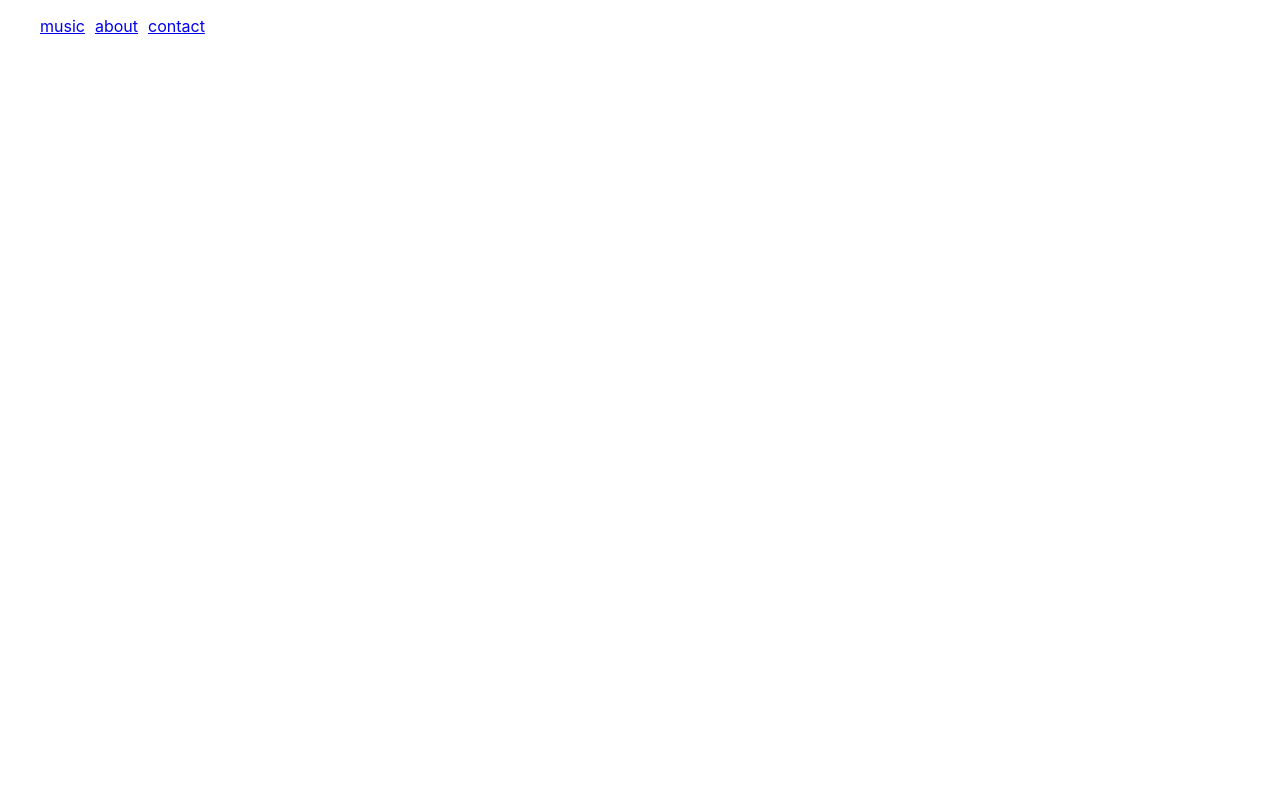
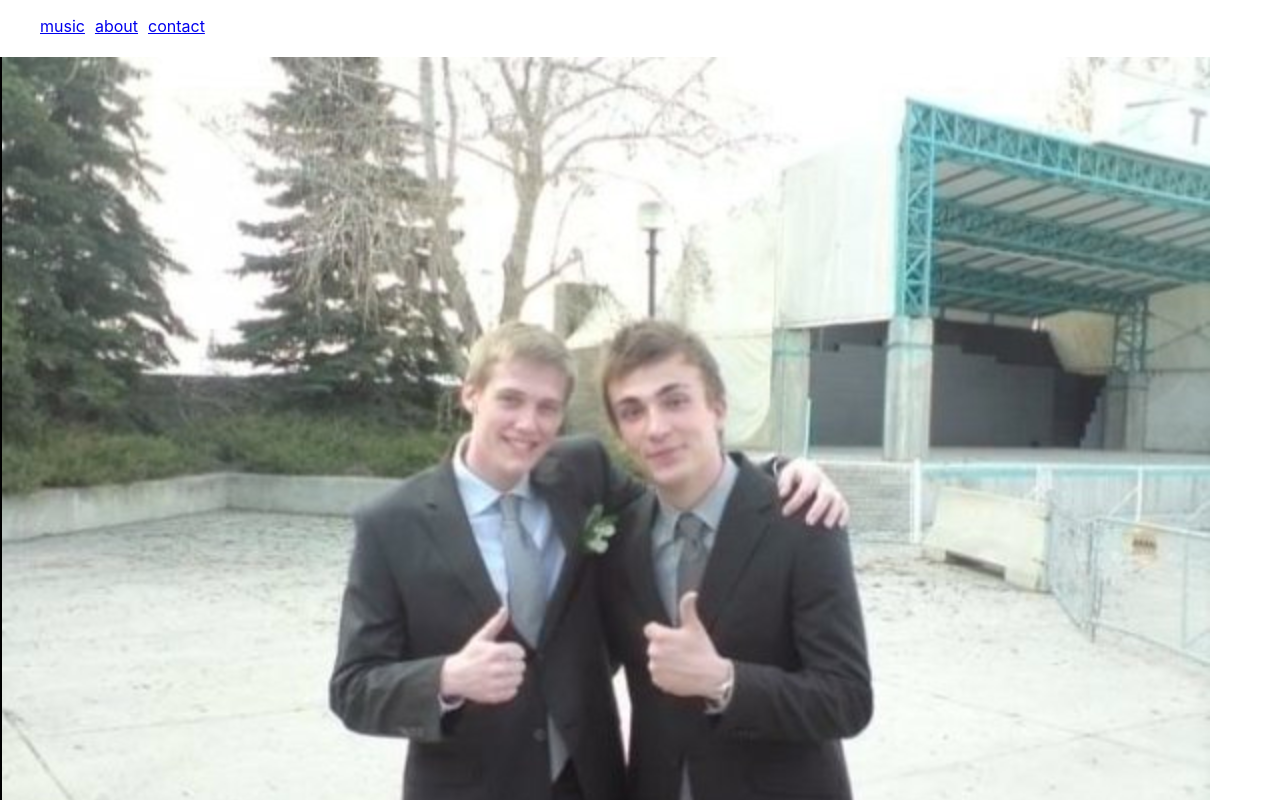
Before and after one commit to Cglowicki/aquatic-soul, a React (Create React App) app: page /about in a window 1280 px wide. Shown: the top 800 px of the page. Built offline with nearby package versions, Linux system fonts and the light colour scheme.

Commit message:
add routes and placeholder content for page links

```diff
--- a/src/App.js
+++ b/src/App.js
@@ -9,11 +9,21 @@ import {
   Redirect,
 } from "react-router-dom";
 
+//pages
+import Music from './pages/Music.jsx';
+import About from './pages/About.jsx';
+import Contact from './pages/Contact.jsx';
+
 function App() {
   return (
     <div className='App'>
       <Router>
         <Nav />
+        <div>
+          <Route exact path='/music' component={Music} />
+          <Route exact path='/about' component={About} />
+          <Route exact path='/contact' component={Contact} />
+        </div>
       </Router>
     </div>
   );
--- /dev/null
+++ b/src/pages/About.jsx
@@ -0,0 +1,11 @@
+import React from 'react';
+import grad from '../assets/photos/grad.png';
+
+
+export default function About() {
+  return (
+    <h1>
+      <img src={grad} alt='Nate and Cam at grad' className='grad-photo'/>
+    </h1>
+  );
+};
--- /dev/null
+++ b/src/pages/Contact.jsx
@@ -0,0 +1,9 @@
+import React from 'react';
+import mfu from '../assets/photos/mfu.gif';
+
+
+export default function Contact() {
+  return (
+    <img src={mfu} alt='fuck off' />
+  );
+};
--- /dev/null
+++ b/src/pages/Music.jsx
@@ -0,0 +1,9 @@
+import React from 'react';
+
+const musicUrl = 'https://www.youtube.com/watch?v=76rIEbOuJLM';
+
+export default function Music() {
+  return (
+    <a href={musicUrl}>click here for some dope tracks</a>
+  );
+};
```
Also changed, not shown: src/components/Nav.jsx (+0 -19 lines), src/assets/photos/grad.png (added), src/assets/photos/mfu.gif (added).
